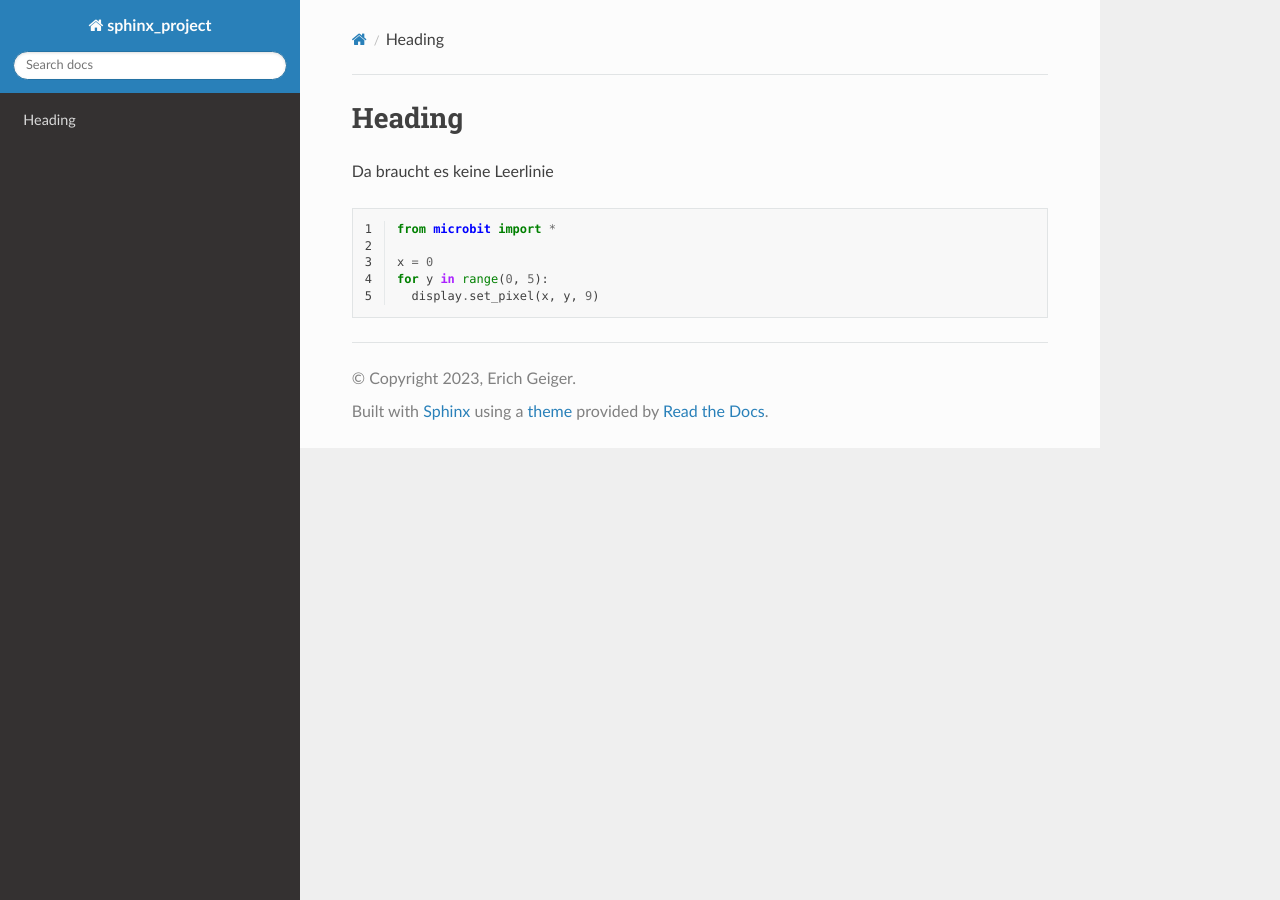
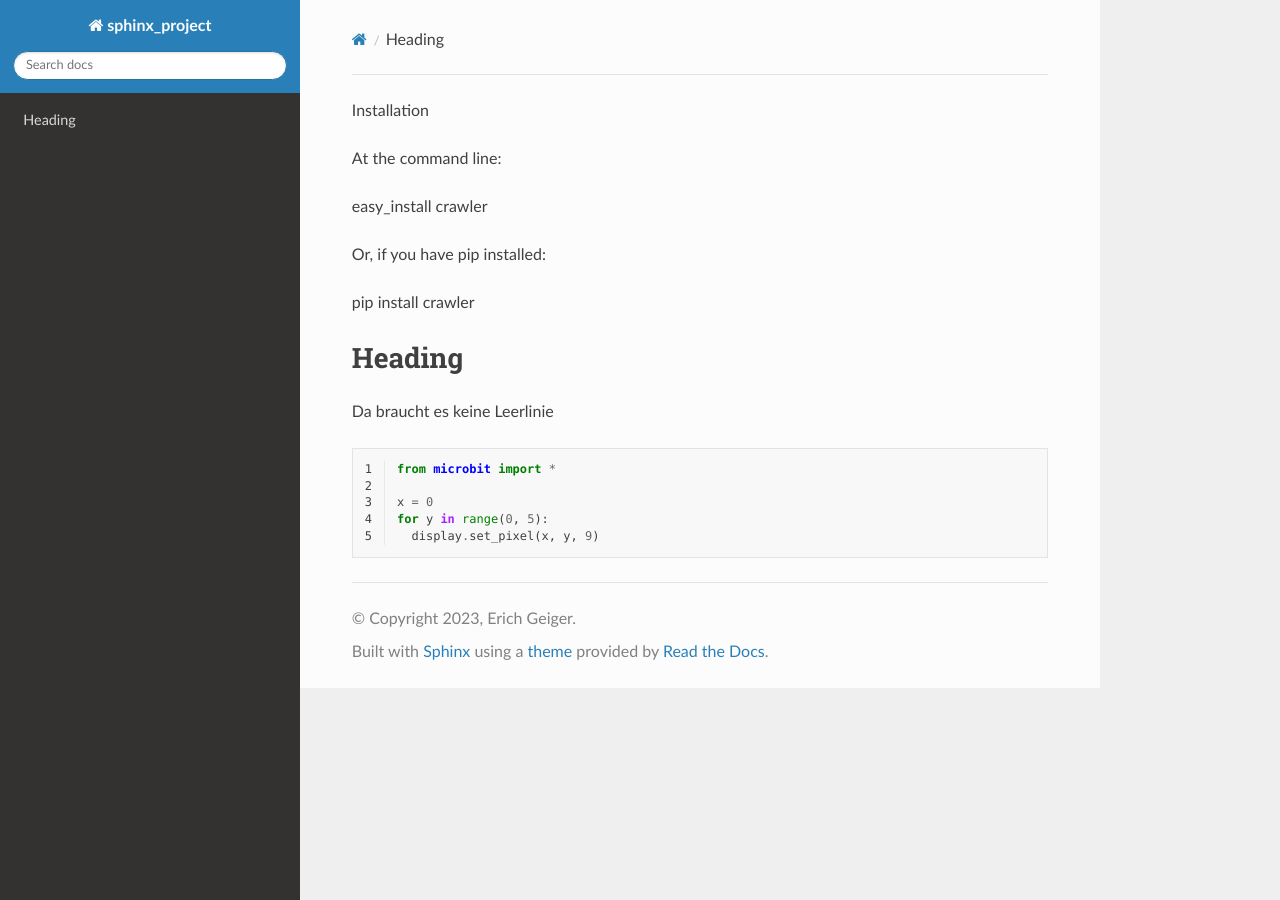
Before and after one commit to ergg/sphinx_project, a Sphinx documentation site: the page built from docs/my_text.rst, in a window 1280 px wide. Built offline with Sphinx 7.4.7 and the Read the Docs theme 2.0.0, drawn with Linux system fonts in a browser that asks for light colours; pages that are not in the unit, such as notebooks, are missing from menus.

Commit message:
noch mehr

```diff
--- a/docs/my_text.rst
+++ b/docs/my_text.rst
@@ -1,3 +1,16 @@
+Installation
+
+At the command line:
+
+easy_install crawler
+
+Or, if you have pip installed:
+
+pip install crawler
+
+
+
+
 Heading
 =======
 
```
